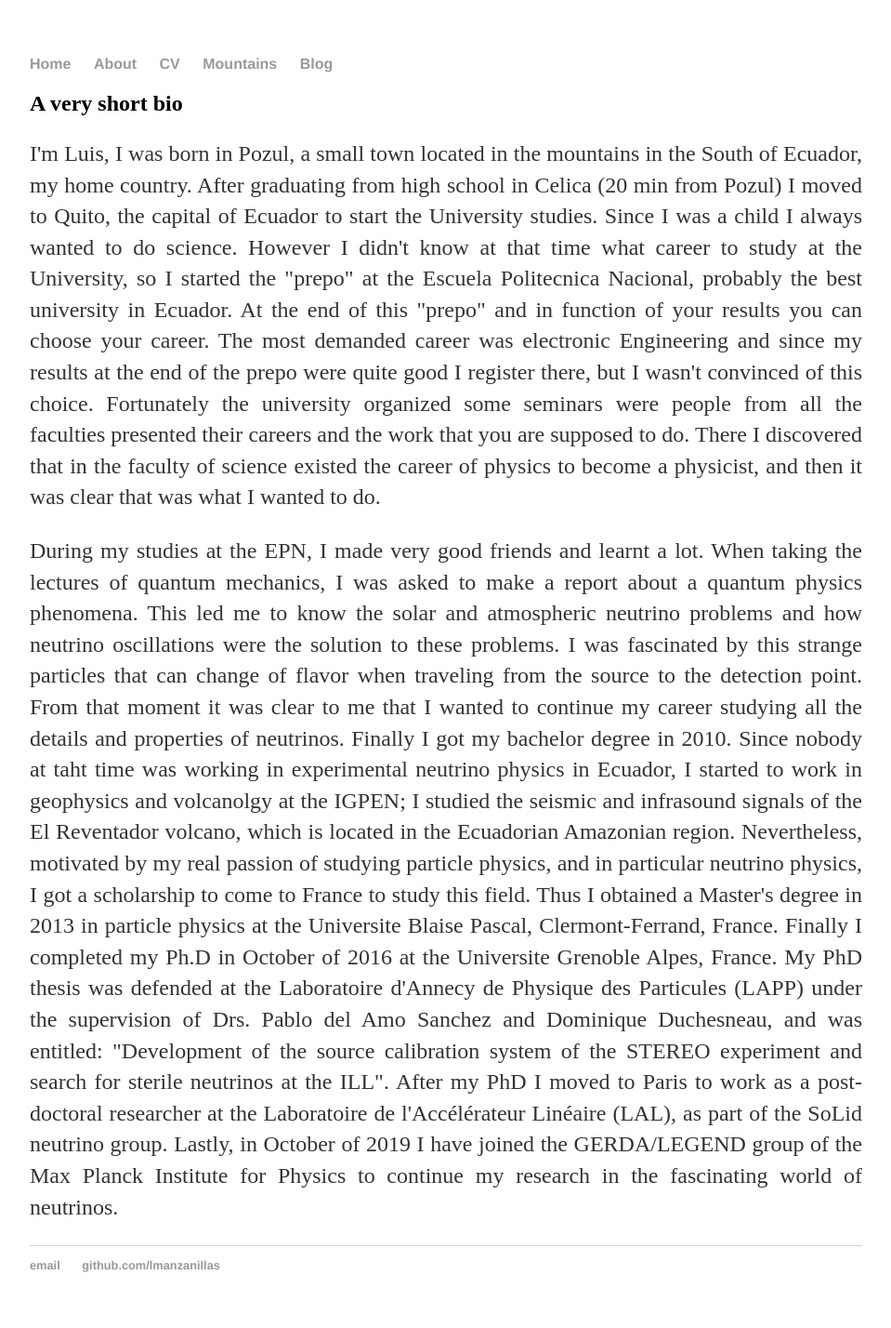
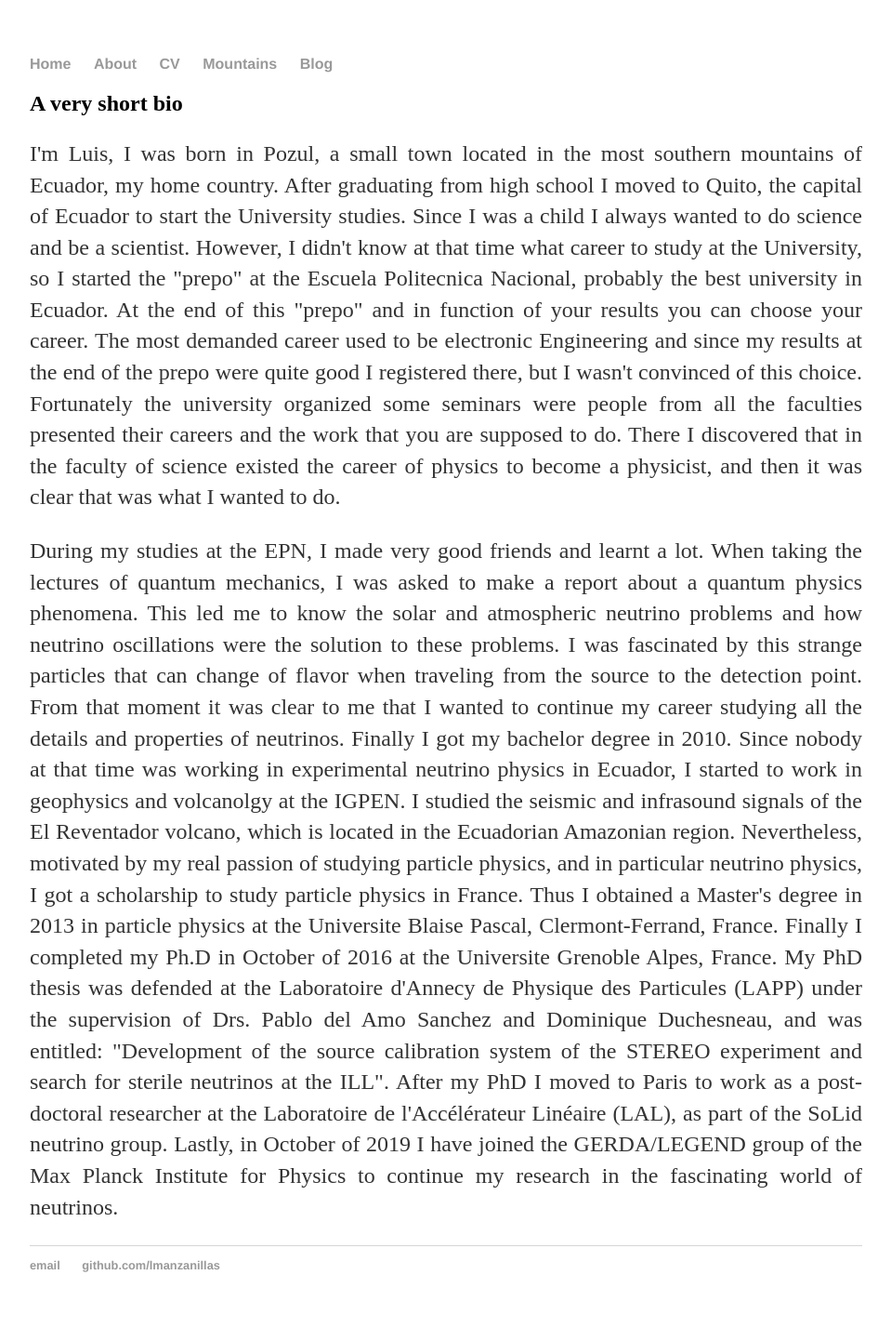
Before and after one commit to lmanzanillas/lmanzanillas.github.io, a Jekyll site: the page built from about/index.html, in a window 1280 px wide. Shown: the whole page at 93% size, without its empty margins (160-1119 px from the left). Built offline with Jekyll 4.4.1, drawn with Linux system fonts in a browser that asks for light colours.

Commit message:
update about

```diff
--- a/about/index.html
+++ b/about/index.html
@@ -4,17 +4,17 @@ title: About me
 ---
 <div class="blurb">
 	<h2>A very short bio</h2>
-	<p align="justify"> I'm Luis, I was born in Pozul, a small town located in the mountains in the South of Ecuador, my home country.
-	After graduating from high school in Celica (20 min from Pozul) I moved to Quito, the capital of Ecuador to start the University studies. Since I was a child I always wanted to do science.
-	However I didn't know at that time what career to study at the University, so I started the "prepo" at the Escuela Politecnica Nacional, probably the best university in Ecuador. At the end of this "prepo"
-	and in function of your results you can choose your career. The most demanded career was electronic Engineering and since my results at the end of the prepo were quite good I register there, but I wasn't convinced of this choice.
+	<p align="justify"> I'm Luis, I was born in Pozul, a small town located in the most southern mountains of Ecuador, my home country.
+	After graduating from high school I moved to Quito, the capital of Ecuador to start the University studies. Since I was a child I always wanted to do science and be a scientist.
+	However, I didn't know at that time what career to study at the University, so I started the "prepo" at the Escuela Politecnica Nacional, probably the best university in Ecuador. At the end of this "prepo"
+	and in function of your results you can choose your career. The most demanded career used to be electronic Engineering and since my results at the end of the prepo were quite good I registered there, but I wasn't convinced of this choice.
 	Fortunately the university organized some seminars were people from all the faculties presented their careers and the work that you are supposed to do. There I discovered that in the faculty of science existed the career of
 	physics to become a physicist, and then it was clear that was what I wanted to do. </p>
 	<p align="justify">During my studies at the EPN, I made very good friends and learnt a lot. When taking the lectures of quantum mechanics, I was asked to make a report about a quantum physics phenomena. This led me to know the
 	solar and atmospheric neutrino problems and how neutrino oscillations were the solution to these problems. I was fascinated by this strange particles that can change of flavor when traveling from the source to the detection point.
-	From that moment it was clear to me that I wanted to continue my career studying all the details and properties of neutrinos. Finally I got my bachelor degree in 2010. Since nobody at taht time was working in experimental neutrino physics in Ecuador,
-	I started to work in geophysics and volcanolgy at the IGPEN; I studied the seismic and infrasound signals of the El Reventador volcano, which is located in the Ecuadorian Amazonian region. Nevertheless, motivated by my real passion of
-	studying  particle physics, and in particular neutrino physics, I got a scholarship to come to France to study this field. Thus I obtained a Master's degree in 2013 in particle physics at the Universite Blaise Pascal, Clermont-Ferrand, France.
+	From that moment it was clear to me that I wanted to continue my career studying all the details and properties of neutrinos. Finally I got my bachelor degree in 2010. Since nobody at that time was working in experimental neutrino physics in Ecuador,
+	I started to work in geophysics and volcanolgy at the IGPEN. I studied the seismic and infrasound signals of the El Reventador volcano, which is located in the Ecuadorian Amazonian region. Nevertheless, motivated by my real passion of
+	studying  particle physics, and in particular neutrino physics, I got a scholarship to study particle physics in France. Thus I obtained a Master's degree in 2013 in particle physics at the Universite Blaise Pascal, Clermont-Ferrand, France.
 	Finally I completed my Ph.D in October of 2016 at the Universite Grenoble Alpes, France. My PhD thesis was defended at the  Laboratoire d'Annecy de Physique des Particules (LAPP)  under the supervision of Drs. Pablo del Amo Sanchez and Dominique Duchesneau,
 	and was entitled: "Development of the source calibration system of the STEREO experiment and search for sterile neutrinos at the ILL".
 	After my PhD I moved to Paris to work as a post-doctoral researcher at the Laboratoire de l'Accélérateur Linéaire (LAL), as part of the SoLid neutrino group.
```
